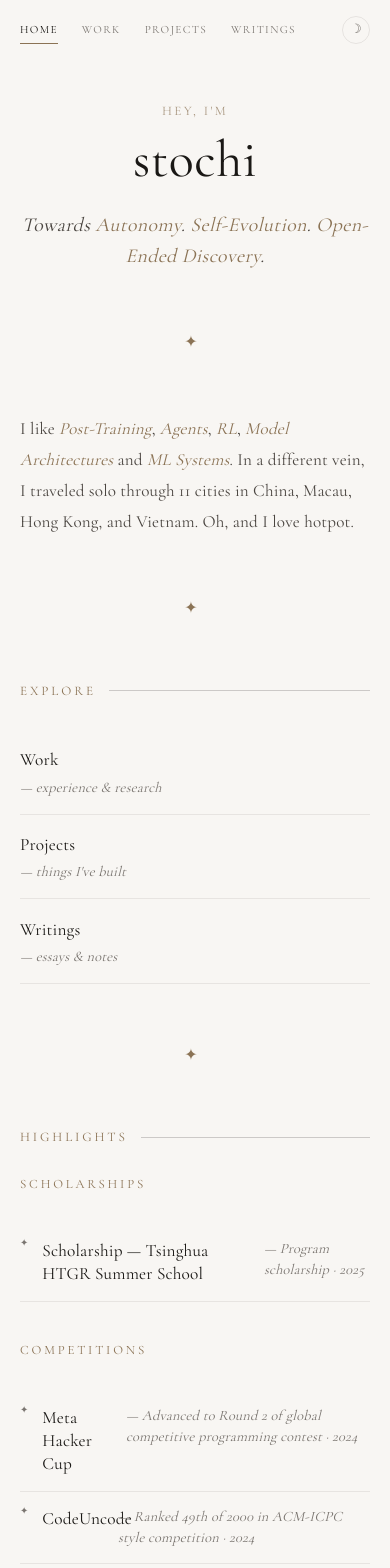
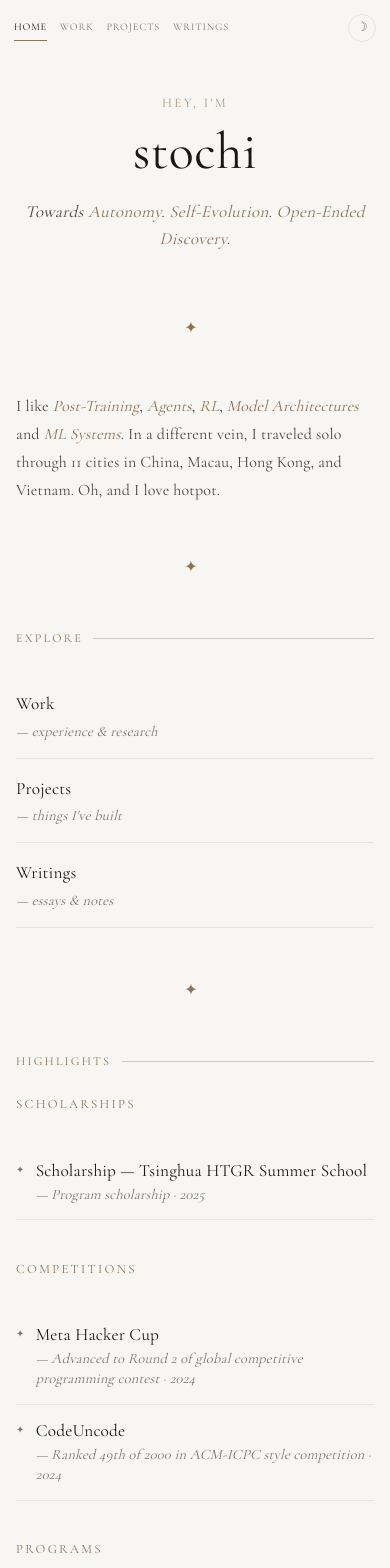
Before and after one commit to stochi0/personal-page, a Next.js app: page / in a window 390 px wide. Shown: the top 1568 px of the page. Built offline with nearby package versions, Linux system fonts and the light colour scheme.

Commit message:
Enhance CSS styles for improved layout and responsiveness; add overflow-wrap for better text handling, adjust margins, and refine typography across various components.

```diff
--- a/src/styles/page-structure.css
+++ b/src/styles/page-structure.css
@@ -214,6 +214,7 @@
   color: var(--text-primary);
   margin: 0;
   transition: color 0.2s ease;
+  overflow-wrap: anywhere;
 }
 
 .editorial-row-compact .editorial-title {
@@ -231,6 +232,7 @@
   line-height: 1.5;
   color: var(--text-muted);
   font-style: italic;
+  overflow-wrap: anywhere;
 }
 
 .editorial-meta-divider {
@@ -260,6 +262,7 @@
   color: var(--text-secondary);
   font-size: 0.95rem;
   line-height: 1.68;
+  overflow-wrap: anywhere;
 }
 
 .editorial-details {
@@ -269,6 +272,7 @@
   color: var(--text-secondary);
   font-size: 0.95rem;
   line-height: 1.68;
+  overflow-wrap: anywhere;
 }
 
 .editorial-details li {
@@ -322,7 +326,7 @@
   content: "";
   position: absolute;
   left: 0.23rem;
-  top: 1.4rem;
+  top: 2.12rem;
   bottom: 1.4rem;
   width: 1px;
   background: linear-gradient(to bottom, var(--accent), var(--border-color));
@@ -424,6 +428,7 @@
   font-weight: var(--title-weight);
   line-height: 1.35;
   transition: color 0.2s ease;
+  overflow-wrap: anywhere;
 }
 
 .highlight-point-row:hover .highlight-point-marker,
@@ -441,16 +446,33 @@
   font-size: 0.92rem;
   font-style: italic;
   line-height: 1.45;
+  overflow-wrap: anywhere;
 }
 
 @media (max-width: 600px) {
+  .page-title-section {
+    margin-bottom: 0.85rem;
+  }
+
+  .page-tagline {
+    margin-top: 0.85rem;
+  }
+
   .home-sections {
-    gap: 3.6rem;
-    padding-top: 3.6rem;
+    gap: 3.1rem;
+    padding-top: 3.1rem;
   }
 
   .home-sections + .star {
-    margin: 3.7rem 0;
+    margin: 3.25rem 0;
+  }
+
+  .hero-bio-primary {
+    margin-top: 1.2rem;
+  }
+
+  .hero-bio {
+    margin-top: 0.82rem;
   }
 
   .editorial-chapter + .editorial-chapter {
@@ -466,6 +488,7 @@
   .editorial-chapter-label {
     font-size: 0.8rem;
     line-height: 1.2;
+    letter-spacing: 0.18em;
   }
 
   .editorial-row {
@@ -483,7 +506,7 @@
   .editorial-title-line {
     align-items: flex-start;
     flex-direction: column;
-    gap: 0.25rem;
+    gap: 0.3rem;
   }
 
   .editorial-meta-line {
@@ -500,28 +523,72 @@
     padding-left: 0;
   }
 
+  .editorial-title {
+    font-size: 1.12rem;
+    line-height: 1.3;
+  }
+
+  .editorial-row-compact .editorial-title {
+    font-size: 1.06rem;
+  }
+
+  .editorial-action-wrap {
+    white-space: normal;
+  }
+
+  .editorial-meta {
+    font-size: 0.88rem;
+    line-height: 1.45;
+  }
+
+  .editorial-summary,
+  .editorial-details {
+    font-size: 0.92rem;
+    line-height: 1.62;
+  }
+
+  .editorial-details {
+    padding-left: 0.95rem;
+  }
+
+  .editorial-projects {
+    gap: 1rem;
+    margin-top: 0.75rem;
+  }
+
+  .editorial-project + .editorial-project {
+    padding-top: 1rem;
+  }
+
   .experience-timeline {
-    padding-left: 1.25rem;
+    padding-left: 1rem;
   }
 
   .experience-timeline::before {
-    left: 0.17rem;
+    left: 0.12rem;
+    top: 1.88rem;
   }
 
   .experience-timeline-marker {
-    left: -1.25rem;
-    top: 1.58rem;
+    left: -1rem;
+    top: 1.56rem;
+    box-shadow: 0 0 0 4px var(--bg-primary);
   }
 
   .experience-timeline .editorial-row,
   .experience-timeline .editorial-row:hover {
-    padding-left: 0.15rem;
+    padding-left: 0.12rem;
   }
 
   .highlight-point-row,
   .programs-row,
   .music-point-row {
+    display: grid;
+    grid-template-columns: auto minmax(0, 1fr);
     align-items: flex-start;
+    column-gap: 0.7rem;
+    row-gap: 0.16rem;
+    padding: 0.88rem 0;
   }
 
   .highlight-point-row:hover,
@@ -530,11 +597,56 @@
     padding-left: 0;
   }
 
+  .highlight-point-marker {
+    grid-column: 1;
+    grid-row: 1;
+    padding-top: 0.45rem;
+  }
+
   .highlight-point-title {
+    grid-column: 2;
     font-size: 1.08rem;
   }
 
   .highlight-point-detail {
+    grid-column: 2;
     font-size: 0.9rem;
+    line-height: 1.42;
+  }
+
+  .programs-chapter {
+    margin-top: 2.45rem;
+  }
+
+  .programs-summary {
+    margin: -0.2rem 0 1.05rem;
+    font-size: 0.72rem;
+    line-height: 1.45;
+    letter-spacing: 0.16em;
+  }
+
+  .piano-intro {
+    margin-bottom: 1.2rem;
   }
 }
+
+@media (max-width: 340px) {
+  .experience-timeline {
+    padding-left: 0.82rem;
+  }
+
+  .experience-timeline::before {
+    left: 0.08rem;
+  }
+
+  .experience-timeline-marker {
+    left: -0.86rem;
+    width: 0.52rem;
+    height: 0.52rem;
+  }
+
+  .experience-timeline .editorial-row,
+  .experience-timeline .editorial-row:hover {
+    padding-left: 0.08rem;
+  }
+}
--- a/src/styles/site.css
+++ b/src/styles/site.css
@@ -41,7 +41,7 @@ html.light ::selection {
 }
 
 html {
-  min-width: 360px;
+  min-width: 320px;
   scroll-behavior: smooth;
   background-color: var(--bg-primary);
   transition: background-color 0.4s ease;
@@ -61,6 +61,11 @@ body {
   transition:
     background-color 0.4s ease,
     color 0.3s ease;
+}
+
+body,
+.main-container {
+  overflow-x: clip;
 }
 
 /* ========================================
@@ -860,6 +865,7 @@ html.light .craft-card-featured {
   color: var(--text-secondary);
   text-decoration: none;
   transition: color 0.2s ease;
+  overflow-wrap: anywhere;
 }
 
 .content-link:hover {
@@ -1088,6 +1094,30 @@ html.light .craft-card-featured {
 }
 
 @media (max-width: 600px) {
+  .section {
+    margin-bottom: 3.6rem;
+  }
+
+  .page-title {
+    font-size: 2.38rem;
+    line-height: 1.08;
+  }
+
+  .home-hero-section .page-title {
+    font-size: 2.72rem;
+  }
+
+  .tagline,
+  .home-hero-section .tagline {
+    font-size: 1.06rem;
+    line-height: 1.6;
+  }
+
+  .body-text {
+    font-size: 1rem;
+    line-height: 1.76;
+  }
+
   .explore-link {
     align-items: flex-start;
     flex-direction: column;
@@ -1111,6 +1141,7 @@ html.light .craft-card-featured {
     gap: 0.8rem;
     font-size: 0.82rem;
     margin-bottom: 1.75rem;
+    line-height: 1.25;
   }
 
   .accolade-item {
@@ -1128,12 +1159,44 @@ html.light .craft-card-featured {
 
   .program-item {
     padding: 0.75rem 0;
+  }
+
+  .program-item:hover,
+  .accolade-item:hover,
+  .piano-item:hover {
+    padding-left: 0;
   }
 
   .piano-item {
     flex-direction: column;
     align-items: flex-start;
     gap: 0.25rem;
+  }
+
+  .social-links {
+    row-gap: 0.55rem;
+    column-gap: 0.9rem;
+  }
+
+  .social-link-group {
+    gap: 0;
+  }
+
+  .social-divider {
+    display: none;
+  }
+
+  .footer {
+    margin-top: 2.2rem;
+    padding: 2.35rem 0 1.6rem;
+  }
+
+  .hero-quotes {
+    gap: 1rem;
+  }
+
+  .hero-quote {
+    padding-left: 0.75rem;
   }
 }
 
@@ -1223,8 +1286,63 @@ section[id] {
 }
 
 @media (max-width: 480px) {
+  .nav-container {
+    padding: 14px 14px;
+  }
+
+  .nav-scrolled {
+    padding: 11px 14px;
+  }
+
+  .nav-links {
+    gap: 0.8rem;
+  }
+
+  .nav-right {
+    gap: 0.7rem;
+  }
+
+  .nav-link {
+    font-size: 0.64rem;
+    letter-spacing: 0.08em;
+  }
+
+  .main-container {
+    padding: 92px 16px 52px;
+  }
+
   .craft-card {
     padding: 1.25rem 1.5rem;
+  }
+
+  .section-title {
+    gap: 0.65rem;
+    font-size: 0.76rem;
+    letter-spacing: 0.18em;
+  }
+}
+
+@media (max-width: 340px) {
+  .nav-container {
+    padding-inline: 12px;
+  }
+
+  .nav-links {
+    gap: 0.58rem;
+  }
+
+  .nav-link {
+    font-size: 0.6rem;
+    letter-spacing: 0.06em;
+  }
+
+  .nav-theme-toggle {
+    width: 26px;
+    height: 26px;
+  }
+
+  .main-container {
+    padding-inline: 14px;
   }
 }
 
@@ -1589,6 +1707,67 @@ section[id] {
   color: var(--accent);
 }
 
+@media (max-width: 600px) {
+  .writing-title {
+    font-size: 1.92rem;
+    line-height: 1.18;
+    margin-bottom: 1.05rem;
+  }
+
+  .writing-heading {
+    gap: 0.8rem;
+    font-size: 0.88rem;
+    letter-spacing: 0.14em;
+    margin: 2.25rem 0 0.95rem;
+  }
+
+  .writing-subheading {
+    font-size: 1.16rem;
+    margin-top: 1.65rem;
+  }
+
+  .writing-article {
+    font-size: 1rem;
+    line-height: 1.76;
+    margin-bottom: 2rem;
+  }
+
+  .writing-list,
+  .writing-list-ordered {
+    padding-left: 1.2rem;
+  }
+
+  .writing-list-item {
+    padding-left: 0.2rem;
+  }
+
+  .writing-blockquote {
+    margin: 1.35rem 0;
+    padding-left: 1rem;
+  }
+
+  .writing-pre {
+    margin: 1rem 0 1.25rem;
+    padding: 0.85rem 0.9rem;
+    font-size: 0.72rem;
+  }
+
+  .writing-table-wrap,
+  .writing-math-block {
+    margin-inline: -0.1rem;
+  }
+
+  .writing-disclosure-summary {
+    align-items: flex-start;
+    padding: 0.8rem 0.9rem;
+  }
+
+  .writing-disclosure-summary span {
+    font-size: 0.8rem;
+    letter-spacing: 0.12em;
+  }
+}
+
 /* ========================================
    TAILWIND THEME OVERRIDES
    ======================================== */
```
